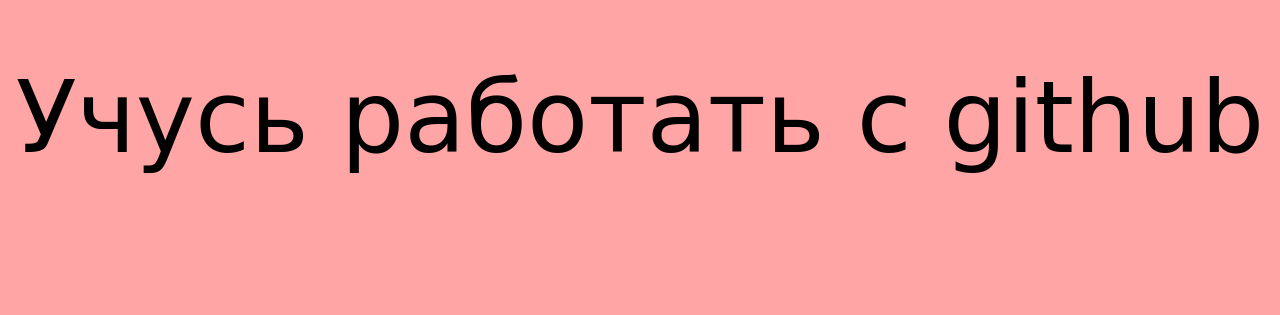
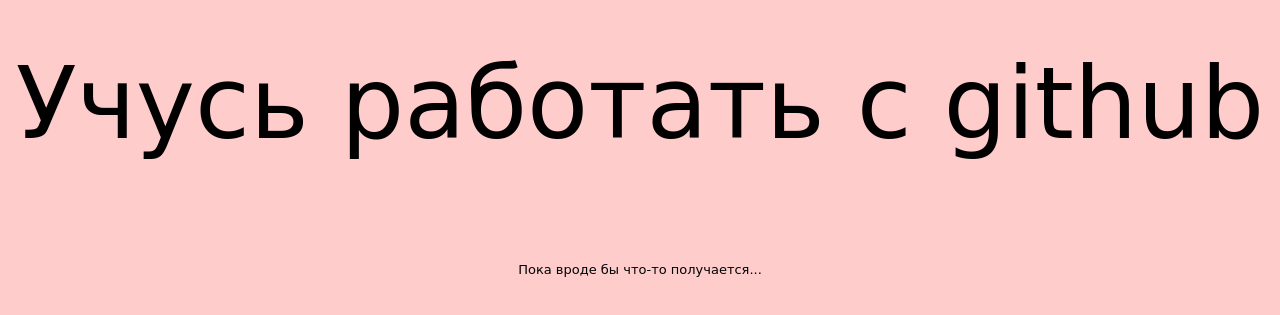
Before and after one commit to entity72/my-pages, a plain HTML site: page index.html in a window 1280 px wide. Shown: the part 283-598 px from the top of the page. Drawn offline with Linux system fonts and the light colour scheme; a web font is replaced by a local one.

Commit message:
index page editing

```diff
--- a/css/style.css
+++ b/css/style.css
@@ -1,5 +1,5 @@
 body {
-    background: #ffa5a5;
+    background: #ffcccc;
 }
 
 p {
@@ -18,3 +18,7 @@ p {
     margin-right: -50%;
     transform: translate(-50%, -50%)
 }
+
+.smile{
+    font-size: small;
+}
--- a/index.html
+++ b/index.html
@@ -13,6 +13,7 @@
   <div class="content">
     <!-- <h1> Приветствую Вас на своей страничке!</h1> -->
     <p> Учусь работать с github </p>
+    <p class="smile">Пока вроде бы что-то получается...</p>
   </div>
 </body>
 
```
Also changed, not shown: 1 other file.
